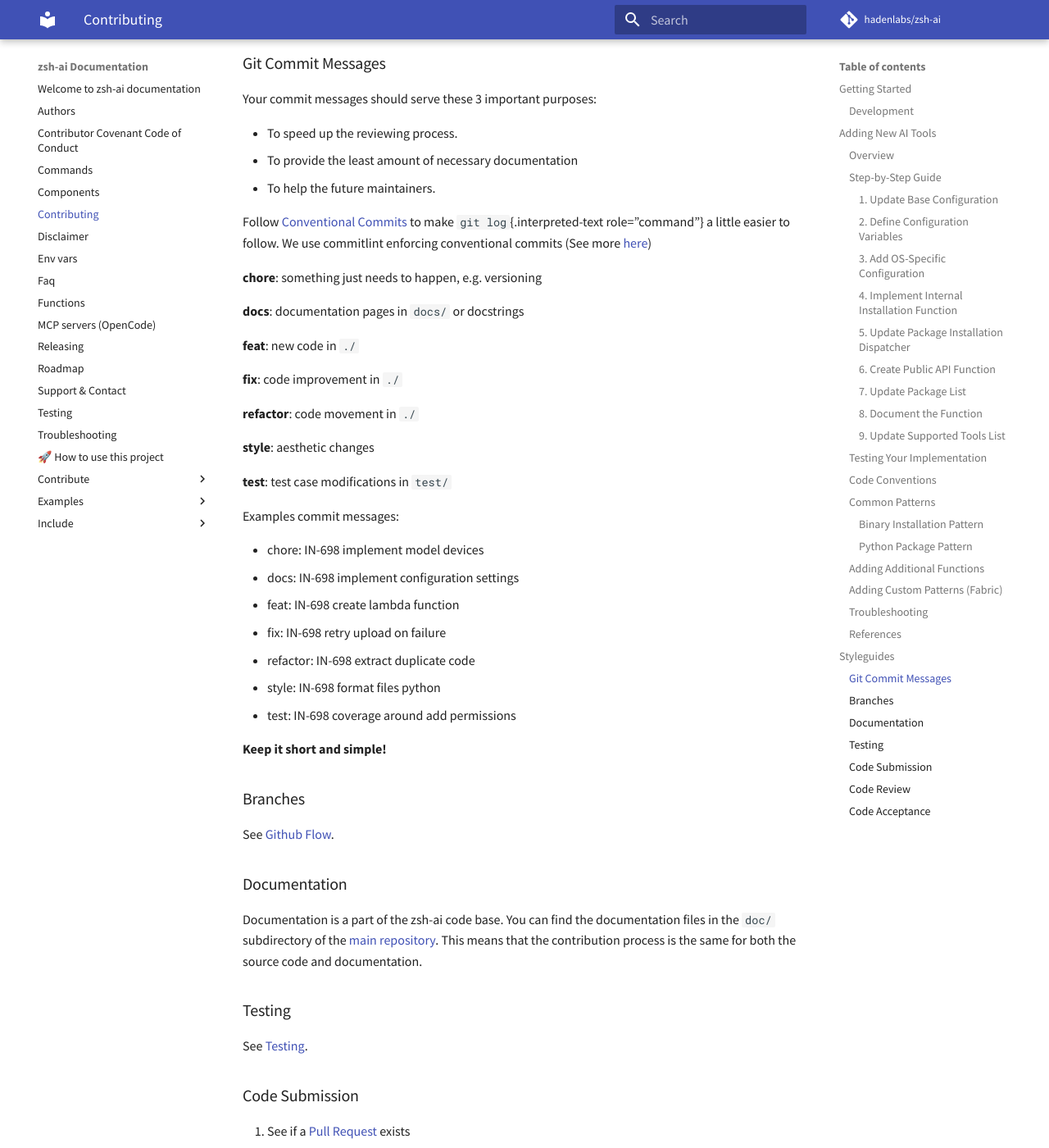
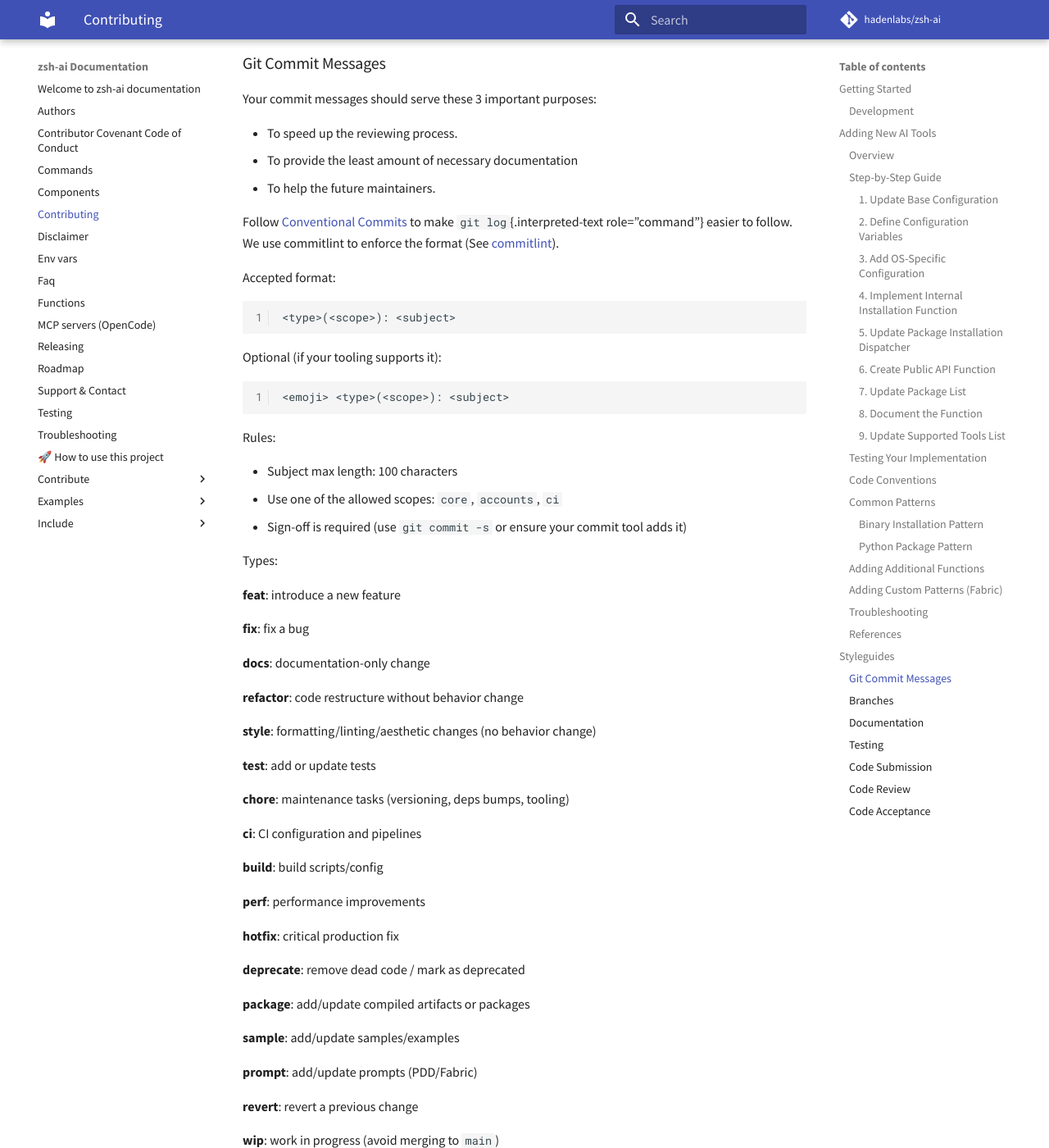
Before and after one commit to hadenlabs/zsh-ai, an MkDocs documentation site: the page built from docs/contributing.md, in a window 1280 px wide and 1400 px high, scrolled down 6540 px. Shown: the whole window at 82% size. Built offline with MkDocs 1.6.1 and Material for MkDocs 9.7.7, drawn with Linux system fonts in a browser that asks for light colours; comment, search, counter and statistics services are not loaded; some of the changed text lies outside the part shown.

Commit message:
docs 📚 (core): document goji commit conventions (#12)
Signed-off-by: Luis Mayta <luis@hadenlabs.com>

````diff
--- a/docs/contributing.md
+++ b/docs/contributing.md
@@ -343,31 +343,72 @@ Your commit messages should serve these 3 important purposes:
 - To provide the least amount of necessary documentation
 - To help the future maintainers.
 
-Follow [Conventional Commits](https://www.conventionalcommits.org/en/v1.0.0) to make `git log`{.interpreted-text role="command"} a little easier to follow. We use commitlint enforcing conventional commits (See more [here](https://github.com/conventional-changelog/commitlint))
+Follow [Conventional Commits](https://www.conventionalcommits.org/en/v1.0.0) to make `git log`{.interpreted-text role="command"} easier to follow. We use commitlint to enforce the format (See [commitlint](https://github.com/conventional-changelog/commitlint)).
 
-**chore**: something just needs to happen, e.g. versioning
+Accepted format:
 
-**docs**: documentation pages in `docs/` or docstrings
+```text
+<type>(<scope>): <subject>
+```
 
-**feat**: new code in `./`
+Optional (if your tooling supports it):
 
-**fix**: code improvement in `./`
+```text
+<emoji> <type>(<scope>): <subject>
+```
 
-**refactor**: code movement in `./`
+Rules:
 
-**style**: aesthetic changes
+- Subject max length: 100 characters
+- Use one of the allowed scopes: `core`, `accounts`, `ci`
+- Sign-off is required (use `git commit -s` or ensure your commit tool adds it)
 
-**test**: test case modifications in `test/`
+Types:
 
-Examples commit messages:
+**feat**: introduce a new feature
 
-- chore: IN-698 implement model devices
-- docs: IN-698 implement configuration settings
-- feat: IN-698 create lambda function
-- fix: IN-698 retry upload on failure
-- refactor: IN-698 extract duplicate code
-- style: IN-698 format files python
-- test: IN-698 coverage around add permissions
+**fix**: fix a bug
+
+**docs**: documentation-only change
+
+**refactor**: code restructure without behavior change
+
+**style**: formatting/linting/aesthetic changes (no behavior change)
+
+**test**: add or update tests
+
+**chore**: maintenance tasks (versioning, deps bumps, tooling)
+
+**ci**: CI configuration and pipelines
+
+**build**: build scripts/config
+
+**perf**: performance improvements
+
+**hotfix**: critical production fix
+
+**deprecate**: remove dead code / mark as deprecated
+
+**package**: add/update compiled artifacts or packages
+
+**sample**: add/update samples/examples
+
+**prompt**: add/update prompts (PDD/Fabric)
+
+**revert**: revert a previous change
+
+**wip**: work in progress (avoid merging to `main`)
+
+Examples:
+
+- feat(core): IN-698 add opencode MCP docs
+- fix(core): IN-698 handle missing env var
+- docs(core): update usage guide
+- refactor(core): extract install helper
+- style(core): format shell scripts
+- test(core): add coverage for patterns sync
+- ci(ci): run workflows on ubuntu-24.04
+- chore(core): bump action versions
 
 **Keep it short and simple!**
 
````
